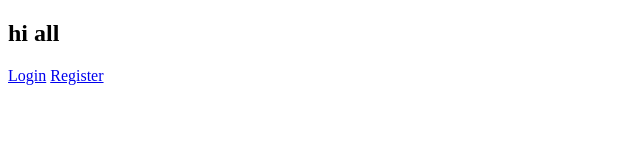
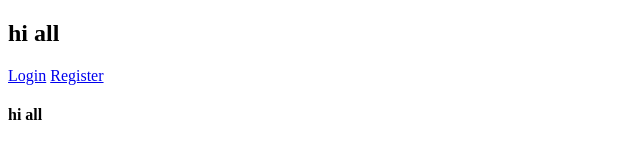
Before and after one commit to alaksandarjesus/testgitcmds, a plain HTML site: page index.html in a window 1280 px wide. Shown: the full height of the page, 0-640 px from the left. Drawn offline with Linux system fonts and the light colour scheme.

Commit message:
modified index

```diff
--- a/index.html
+++ b/index.html
@@ -13,6 +13,7 @@
 	<h2>hi all</h2>
 	<a href="login.html">Login<a>
 		<a href="register.html">Register<a>
+			<h4>hi all</h4>
 
 </body>
 
```
